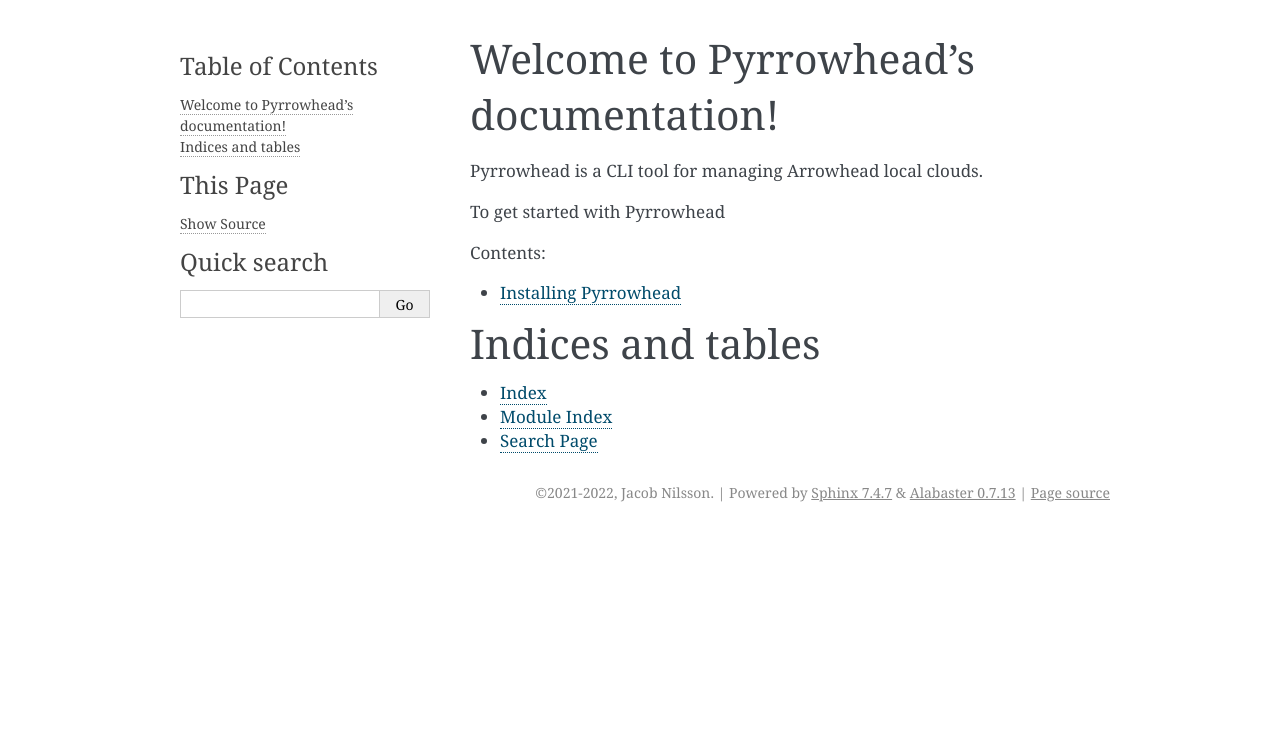
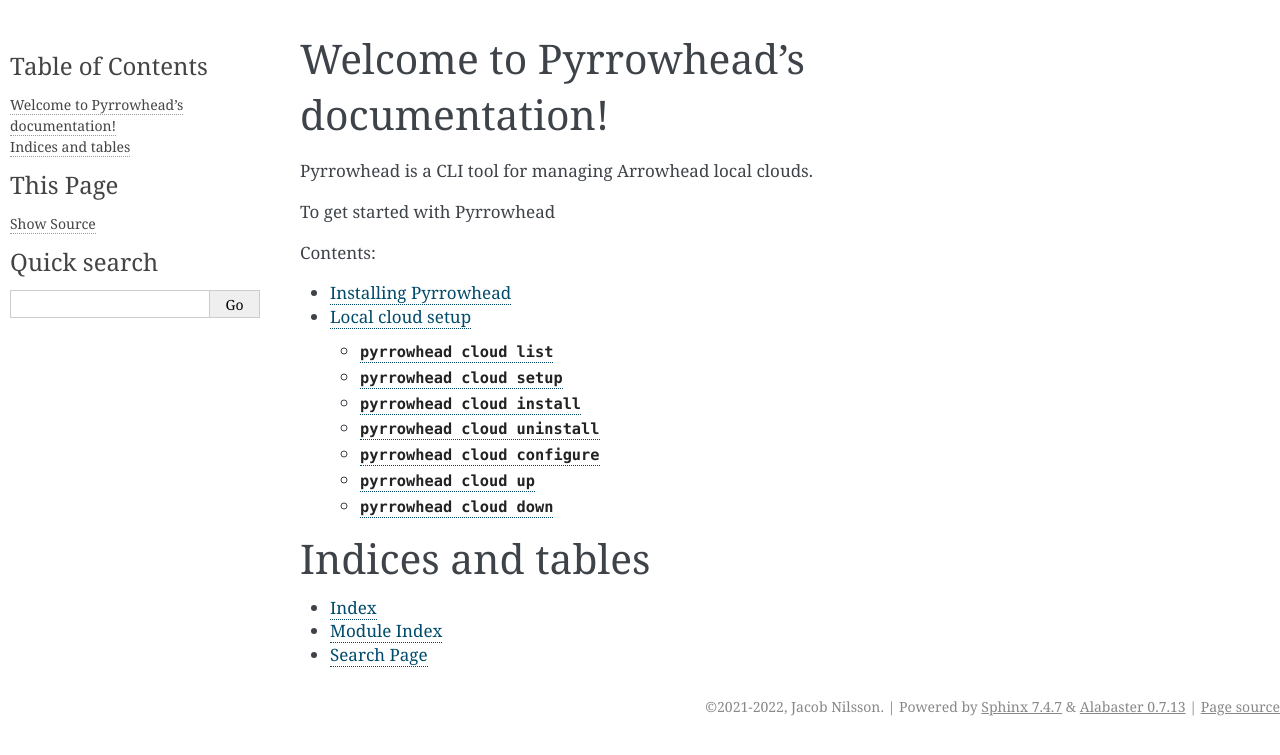
Before and after one commit to ajoino/pyrrowhead, a Sphinx documentation site: the page built from docs/source/index.rst, in a window 1280 px wide. Shown: the top 755 px of the page. Built offline with Sphinx 7.4.7, drawn with Linux system fonts in a browser that asks for light colours.

Commit message:
Rewrote documentation and fixed documentation page formatting.

```diff
--- a/docs/source/cloud_setup.rst
+++ b/docs/source/cloud_setup.rst
@@ -0,0 +1,46 @@
+Local cloud setup
+=================
+
+You can manage your local clouds by using the ``cloud`` command.
+To see what it has to offer, try
+
+.. code-block:: bash
+
+   pyrrowhead cloud --help
+
+The ``cloud`` command has seven subcommands to manage multiple local clouds at the same time.
+
+``pyrrowhead cloud list``
+-------------------------
+
+.. command-output:: pyrrowhead cloud list --help
+
+``pyrrowhead cloud setup``
+--------------------------
+
+.. command-output:: pyrrowhead cloud setup --help
+
+``pyrrowhead cloud install``
+----------------------------
+
+.. command-output:: pyrrowhead cloud install --help
+
+``pyrrowhead cloud uninstall``
+------------------------------
+
+.. command-output:: pyrrowhead cloud uninstall --help
+
+``pyrrowhead cloud configure``
+------------------------------
+
+.. command-output:: pyrrowhead cloud configure --help
+
+``pyrrowhead cloud up``
+-----------------------
+
+.. command-output:: pyrrowhead cloud up --help
+
+``pyrrowhead cloud down``
+-------------------------
+
+.. command-output:: pyrrowhead cloud down --help
--- a/docs/source/conf.py
+++ b/docs/source/conf.py
@@ -31,6 +31,7 @@
 # extensions coming with Sphinx (named 'sphinx.ext.*') or your custom
 # ones.
 extensions = [
+    'sphinxcontrib.programoutput',
 ]
 
 # Add any paths that contain templates here, relative to this directory.
@@ -50,6 +51,7 @@
 html_theme = 'alabaster'
 html_theme_options = {
     'sidebar_width': '270px',
+    'page_width': '0.7pw',
 }
 
 # Add any paths that contain custom static files (such as style sheets) here,
```
